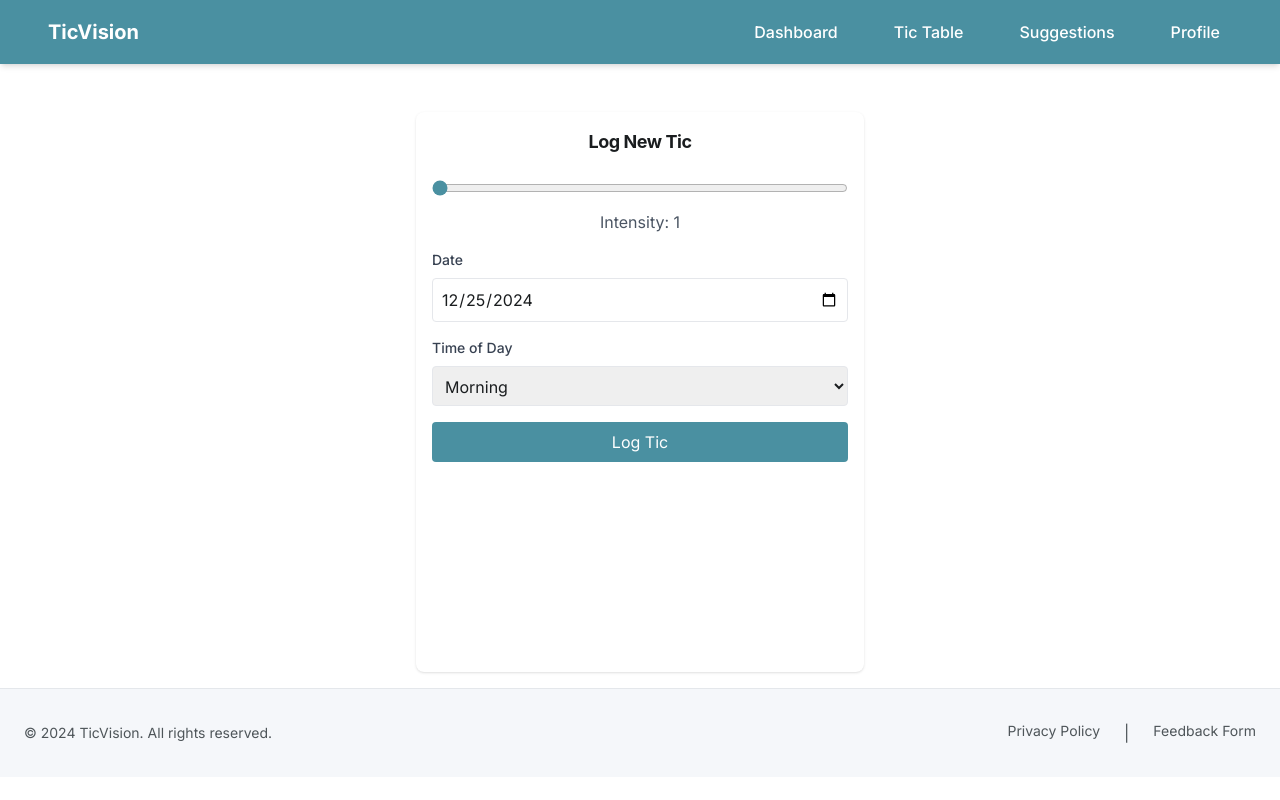
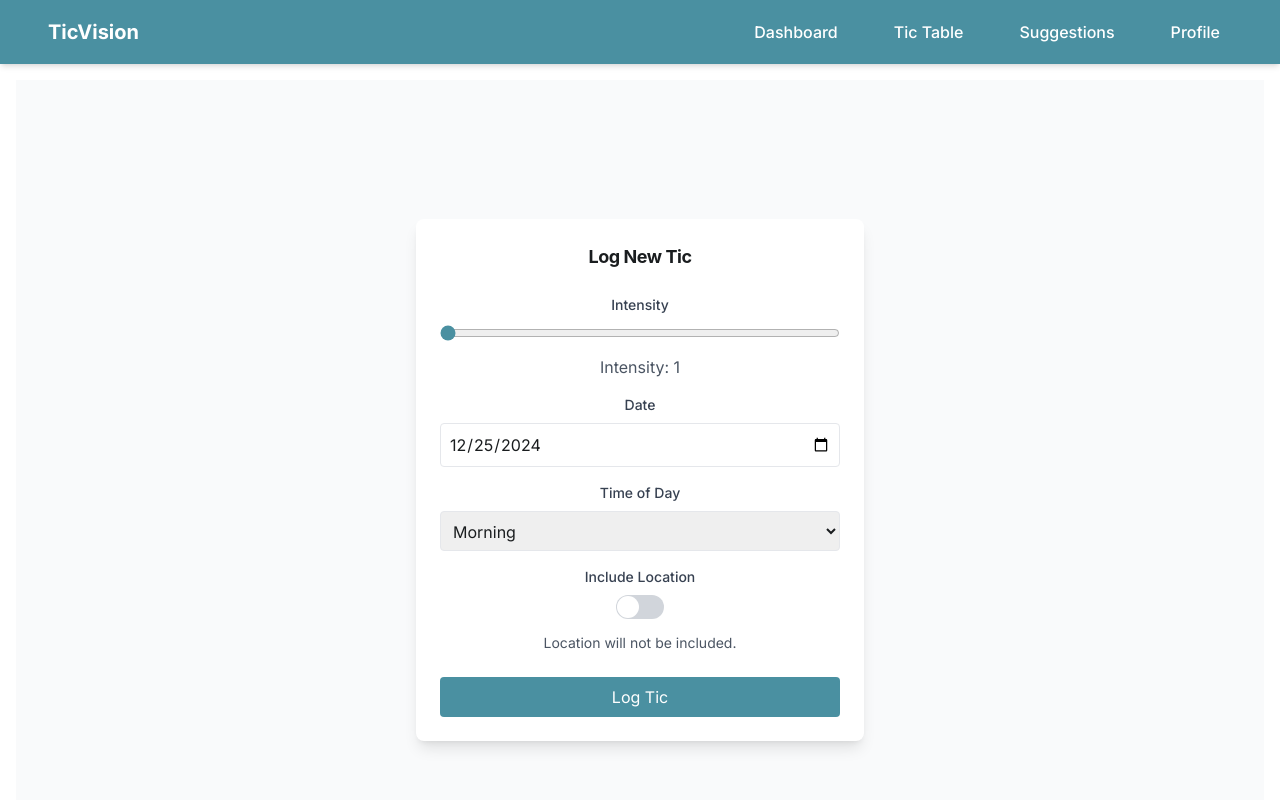
Before and after one commit to AJ112103/TicVision, a React (Vite) app in the folder client/: page /logtic/1 in a window 1280 px wide. Shown: the top 800 px of the page. Built offline with nearby package versions, Linux system fonts and the light colour scheme; no server answers; sample sign-in values are in the browser's storage.

Commit message:
started location function

```diff
--- a/client/package.json
+++ b/client/package.json
@@ -26,6 +26,7 @@
     "react-icons": "^5.4.0",
     "react-router-dom": "^7.0.2",
     "react-swipeable": "^7.0.2",
+    "react-switch": "^7.1.0",
     "recharts": "^2.15.0",
     "tailwindcss-animate": "^1.0.7"
   },
--- a/client/src/lognewtic.tsx
+++ b/client/src/lognewtic.tsx
@@ -1,5 +1,6 @@
-import { useState } from "react";
+import { useState, useEffect } from "react";
 import { useParams, useNavigate } from "react-router-dom";
+import Switch from "react-switch";
 import armIcon from "./assets/arm.svg";
 import eyeIcon from "./assets/eye.svg";
 import jawIcon from "./assets/jaw.svg";
@@ -39,7 +40,6 @@ const ticTypes = [
   { id: "11", name: "Word Phrase", icon: wordIcon },
 ];
 
-// Loading Spinner Component
 const Loading = () => (
   <div className="flex justify-center items-center h-64">
     <div className="animate-spin rounded-full h-16 w-16 border-t-4 border-b-4 border-gray-500"></div>
@@ -50,23 +50,71 @@ const LogNewTic = () => {
   const { ticType } = useParams<{ ticType: string }>();
   const navigate = useNavigate();
   const [intensity, setIntensity] = useState(1);
-  const [selectedDate, setSelectedDate] = useState<string>(() => {
+  const [selectedDate, setSelectedDate] = useState(() => {
     const today = new Date();
     return today.toISOString().split("T")[0];
   });
   const [timeOfDay, setTimeOfDay] = useState("Morning");
-  const [loading, setLoading] = useState(false); // Loading state
-  const [success, setSuccess] = useState(false); // Success state
+  const [loading, setLoading] = useState(false);
+  const [success, setSuccess] = useState(false);
+  const [latitude, setLatitude] = useState<number | null>(null);
+  const [longitude, setLongitude] = useState<number | null>(null);
+  const [includeLocation, setIncludeLocation] = useState(false);
+  const [locationBlocked, setLocationBlocked] = useState(false);
 
   const selectedTic = ticTypes.find(
     (tic) => tic.name.replace(/\s+/g, "-").toLowerCase() === ticType
   );
+
+  const getUserLocation = async () => {
+    try {
+      if ("geolocation" in navigator) {
+        navigator.geolocation.getCurrentPosition(
+          (position) => {
+            setLatitude(position.coords.latitude);
+            setLongitude(position.coords.longitude);
+            setIncludeLocation(true);
+          },
+          (error) => {
+            console.error("Error fetching location:", error);
+            setIncludeLocation(false);
+          },
+          { enableHighAccuracy: true }
+        );
+      } else {
+        alert("Geolocation is not supported by your browser.");
+        setIncludeLocation(false);
+      }
+    } catch (error) {
+      console.error("Error getting location:", error);
+      setIncludeLocation(false);
+    }
+  };
+
+  const checkPermission = async () => {
+    try {
+      const permission = await navigator.permissions.query({ name: "geolocation" });
+      if (permission.state === "granted") {
+        setIncludeLocation(true);
+        getUserLocation();
+      } else if (permission.state === "prompt") {
+        setIncludeLocation(false);
+      } else if (permission.state === "denied") {
+        setLocationBlocked(true);
+        setIncludeLocation(false);
+      }
+    } catch (error) {
+      console.error("Error checking geolocation permission:", error);
+    }
+  };
 
   const addTicDirectly = async (ticData: {
     date: string;
     timeOfDay: string;
     location: string;
     intensity: number;
+    latitude?: number;
+    longitude?: number;
   }) => {
     const userId = auth.currentUser?.uid;
 
@@ -111,19 +159,39 @@ const LogNewTic = () => {
   };
 
   const handleSubmit = async () => {
-    const ticData = {
+    const ticData: any = {
       date: selectedDate,
       timeOfDay,
       location: ticType?.replace("-", " ") || "Unknown",
       intensity,
     };
 
+    if (includeLocation && latitude !== null && longitude !== null) {
+      ticData.latitude = latitude;
+      ticData.longitude = longitude;
+    }
+
     await addTicDirectly(ticData);
   };
 
+  const handleToggleChange = (checked: boolean) => {
+    if (checked) {
+      getUserLocation();
+    } else {
+      setIncludeLocation(false);
+      setLatitude(null);
+      setLongitude(null);
+    }
+  };
+
+  useEffect(() => {
+    checkPermission();
+  }, []);
+
   return (
-    <div className="max-w-md mx-auto mt-8 p-4 bg-white rounded-lg shadow" style={{ height: "70vh" }}>
-      <h2 className="text-lg font-bold text-center mb-4">Log New Tic</h2>
+    <div className="flex flex-col items-center justify-center h-screen bg-gray-50">
+      <div className="max-w-md w-full bg-white rounded-lg shadow-lg p-6">
+        <h2 className="text-lg font-bold text-center mb-6">Log New Tic</h2>
 
         {loading ? (
           <Loading />
@@ -133,7 +201,6 @@ const LogNewTic = () => {
           </div>
         ) : (
           <>
-          {/* Tic Type Box */}
             {selectedTic && (
               <div className="flex flex-col items-center justify-center p-4 mb-6 bg-[#4a90a1] w-40 text-white rounded-lg mx-auto">
                 <img
@@ -145,8 +212,13 @@ const LogNewTic = () => {
               </div>
             )}
 
-          {/* Intensity Slider */}
             <div className="mb-4">
+              <label
+                htmlFor="intensity"
+                className="block text-sm font-medium text-gray-700 text-center mb-2"
+              >
+                Intensity
+              </label>
               <input
                 id="intensity"
                 type="range"
@@ -154,18 +226,17 @@ const LogNewTic = () => {
                 max="10"
                 value={intensity}
                 onChange={(e) => setIntensity(Number(e.target.value))}
-              className="w-full mt-2 accent-[#4a90a1]"
+                className="w-full accent-[#4a90a1]"
               />
               <div className="text-center mt-2 text-gray-600">
                 Intensity: {intensity}
               </div>
             </div>
 
-          {/* Date Picker */}
             <div className="mb-4">
               <label
                 htmlFor="date"
-              className="block text-sm font-medium text-gray-700"
+                className="block text-sm font-medium text-gray-700 text-center mb-2"
               >
                 Date
               </label>
@@ -174,15 +245,14 @@ const LogNewTic = () => {
                 type="date"
                 value={selectedDate}
                 onChange={(e) => setSelectedDate(e.target.value)}
-            className="w-full mt-2 p-2 border rounded box-border"
+                className="w-full p-2 border rounded box-border"
               />
             </div>
 
-          {/* Time of Day Selector */}
             <div className="mb-4">
               <label
                 htmlFor="timeOfDay"
-              className="block text-sm font-medium text-gray-700"
+                className="block text-sm font-medium text-gray-700 text-center mb-2"
               >
                 Time of Day
               </label>
@@ -190,7 +260,7 @@ const LogNewTic = () => {
                 id="timeOfDay"
                 value={timeOfDay}
                 onChange={(e) => setTimeOfDay(e.target.value)}
-              className="w-full mt-2 p-2 border rounded"
+                className="w-full p-2 border rounded"
               >
                 <option value="Morning">Morning</option>
                 <option value="Afternoon">Afternoon</option>
@@ -199,16 +269,38 @@ const LogNewTic = () => {
               </select>
             </div>
 
-          {/* Submit Button */}
+            <div className="mb-6 text-center">
+              <label className="block text-sm font-medium text-gray-700 mb-2">
+                Include Location
+              </label>
+              <Switch
+                onChange={handleToggleChange}
+                checked={includeLocation}
+                onColor="#4a90a1"
+                offColor="#d1d5db"
+                uncheckedIcon={false}
+                checkedIcon={false}
+                height={24}
+                width={48}
+                disabled={locationBlocked}
+              />
+              <p className="mt-2 text-sm text-gray-600">
+                {includeLocation
+                  ? "Location will be included."
+                  : "Location will not be included."}
+              </p>
+            </div>
+
             <button
               onClick={handleSubmit}
-            className="w-full bg-[#4a90a1] hover:bg-[#4a90a1] text-white py-2 px-4 rounded"
+              className="w-full bg-[#4a90a1] hover:bg-[#3b7a87] text-white py-2 px-4 rounded"
             >
               Log Tic
             </button>
           </>
         )}
       </div>
+    </div>
   );
 };
 
```
Also changed, not shown: 1 other file (tests, documents, lock files or other folders). Lines whose indentation alone changed are shown as unchanged.
